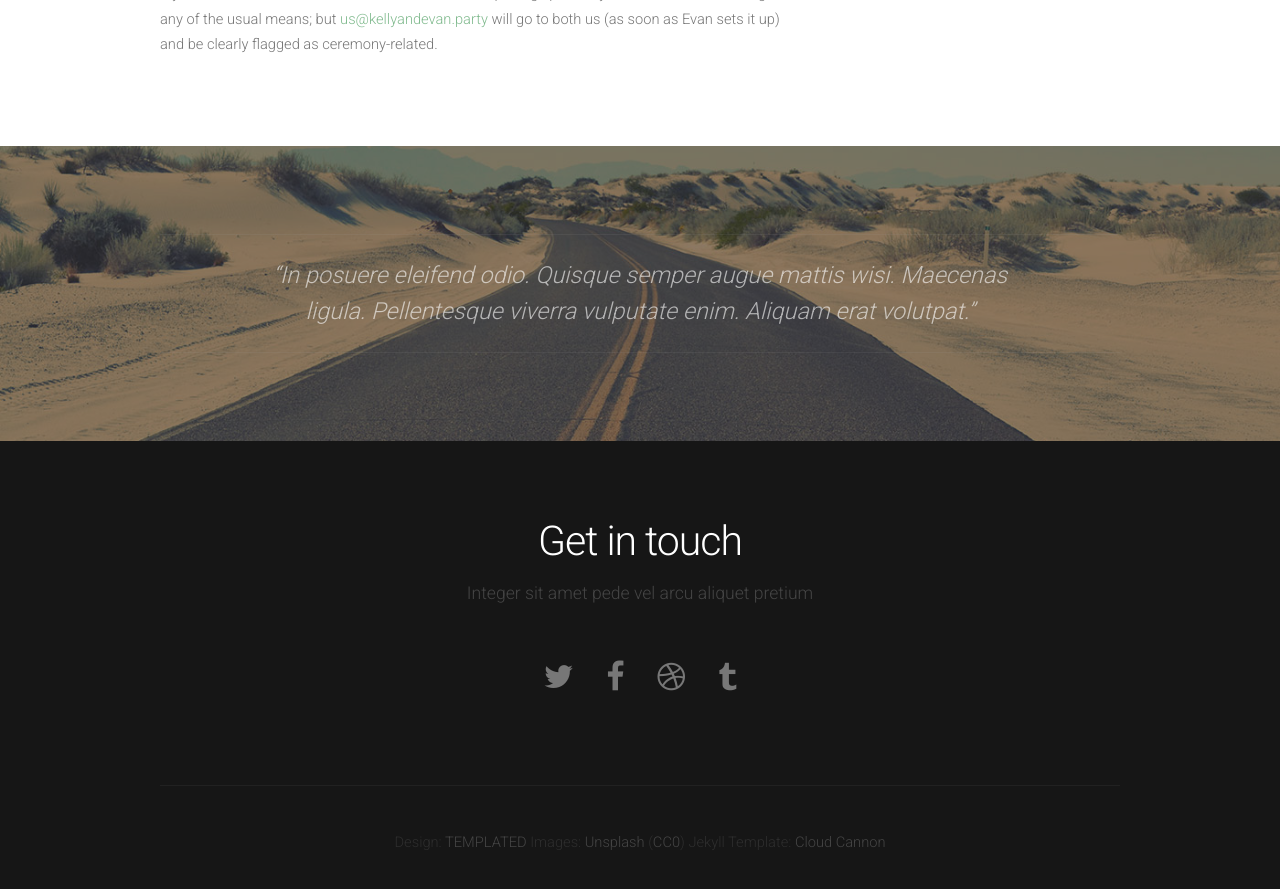
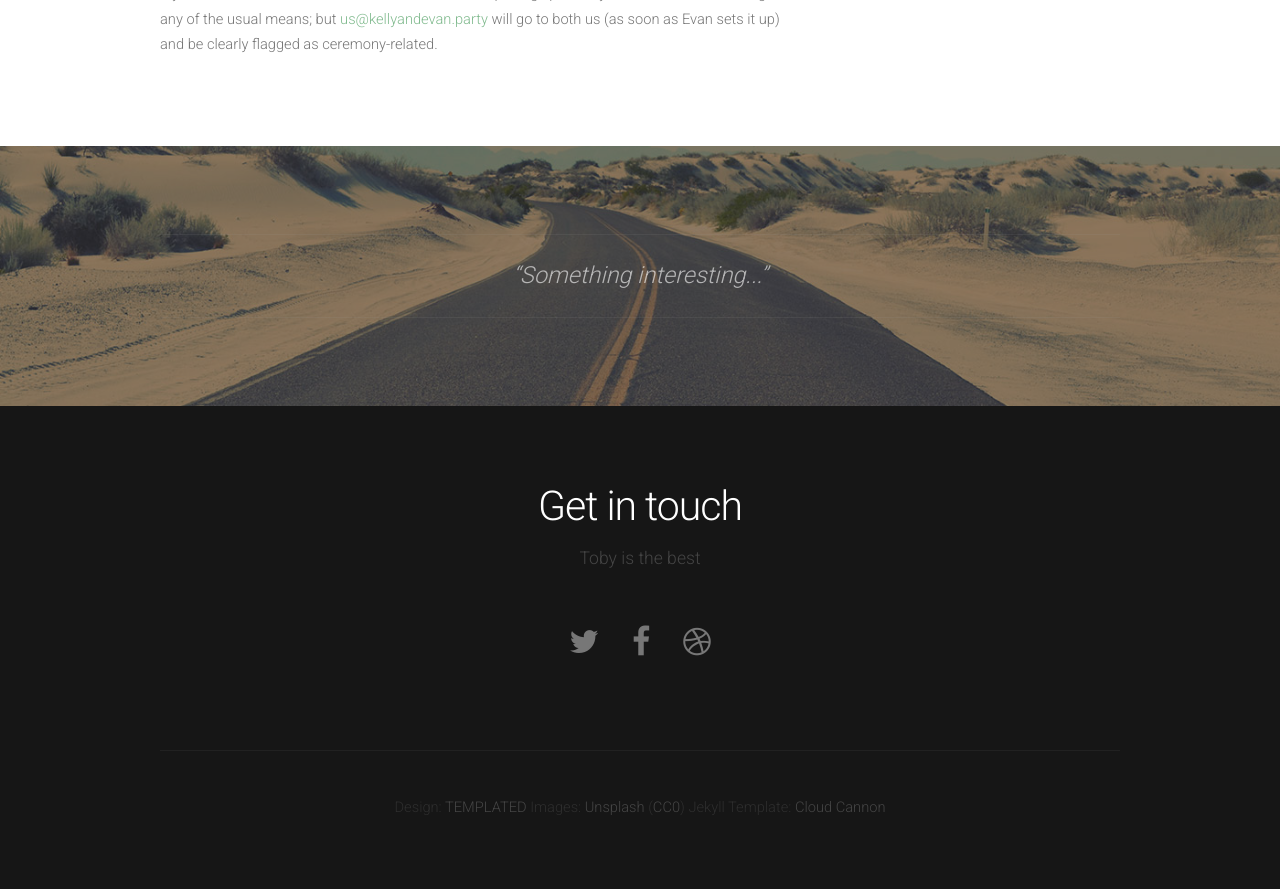
Before and after one commit to edanaher/ceremony-website, a Jekyll site: the page built from talk.html, in a window 1280 px wide and 900 px high, scrolled down 604 px. Shown: the top 889 px of the window. Built offline with Jekyll 4.4.1, drawn with Linux system fonts in a browser that asks for light colours; nearby versions of some CDN libraries; after the commit the page ends 1468 px from its top, so only the background shows below that.

Commit message:
A few more content changes

```diff
--- a/_layouts/default.html
+++ b/_layouts/default.html
@@ -42,7 +42,7 @@ Released for free under the Creative Commons Attribution 3.0 license (templated.
 	<div id="tweet">
 		<div class="container">
 			<section>
-				<blockquote>&ldquo;In posuere eleifend odio. Quisque semper augue mattis wisi. Maecenas ligula. Pellentesque viverra vulputate enim. Aliquam erat volutpat.&rdquo;</blockquote>
+				<blockquote>&ldquo;Something interesting...&rdquo;</blockquote>
 			</section>
 		</div>
 	</div>
@@ -54,13 +54,13 @@ Released for free under the Creative Commons Attribution 3.0 license (templated.
 		<section>
 			<header>
 				<h2>Get in touch</h2>
-				<span class="byline">Integer sit amet pede vel arcu aliquet pretium</span>
+				<span class="byline">Toby is the best</span>
 			</header>
 			<ul class="contact">
 				<li><a href="#" class="fa fa-twitter"><span>Twitter</span></a></li>
 				<li class="active"><a href="#" class="fa fa-facebook"><span>Facebook</span></a></li>
 				<li><a href="#" class="fa fa-dribbble"><span>Pinterest</span></a></li>
-				<li><a href="#" class="fa fa-tumblr"><span>Google+</span></a></li>
+				<!--li><a href="#" class="fa fa-tumblr"><span>Google+</span></a></li-->
 			</ul>
 		</section>
 	</div>
```
